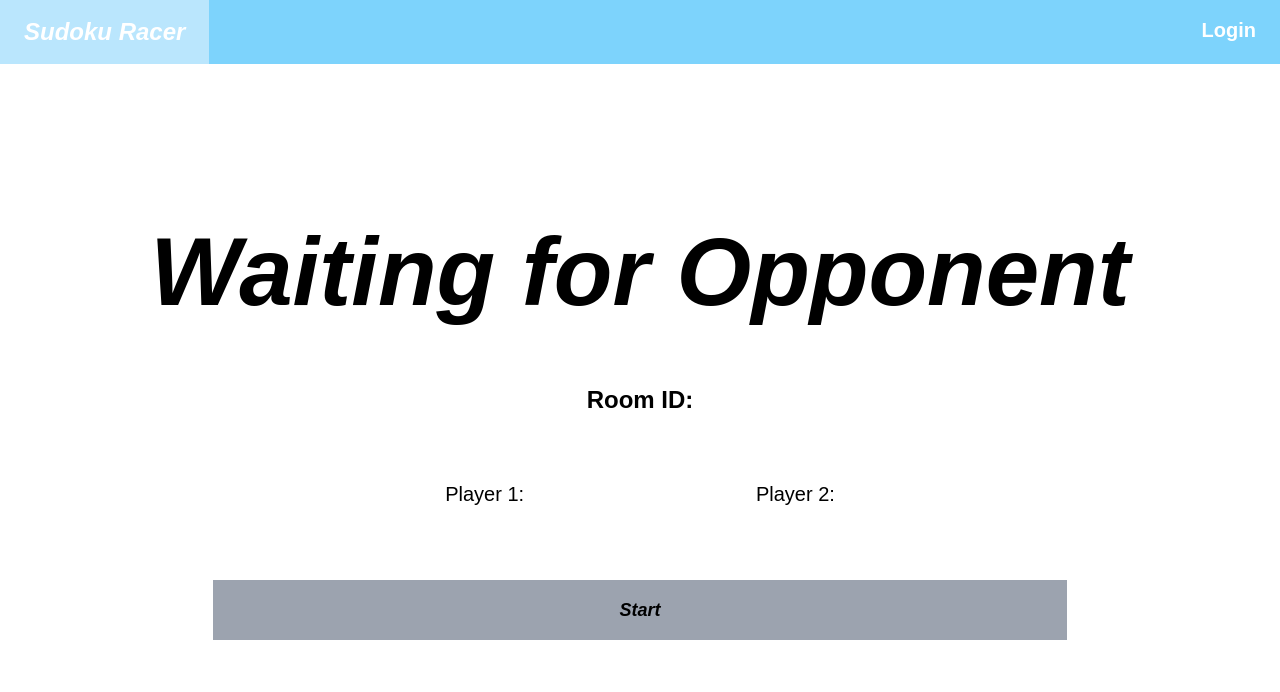
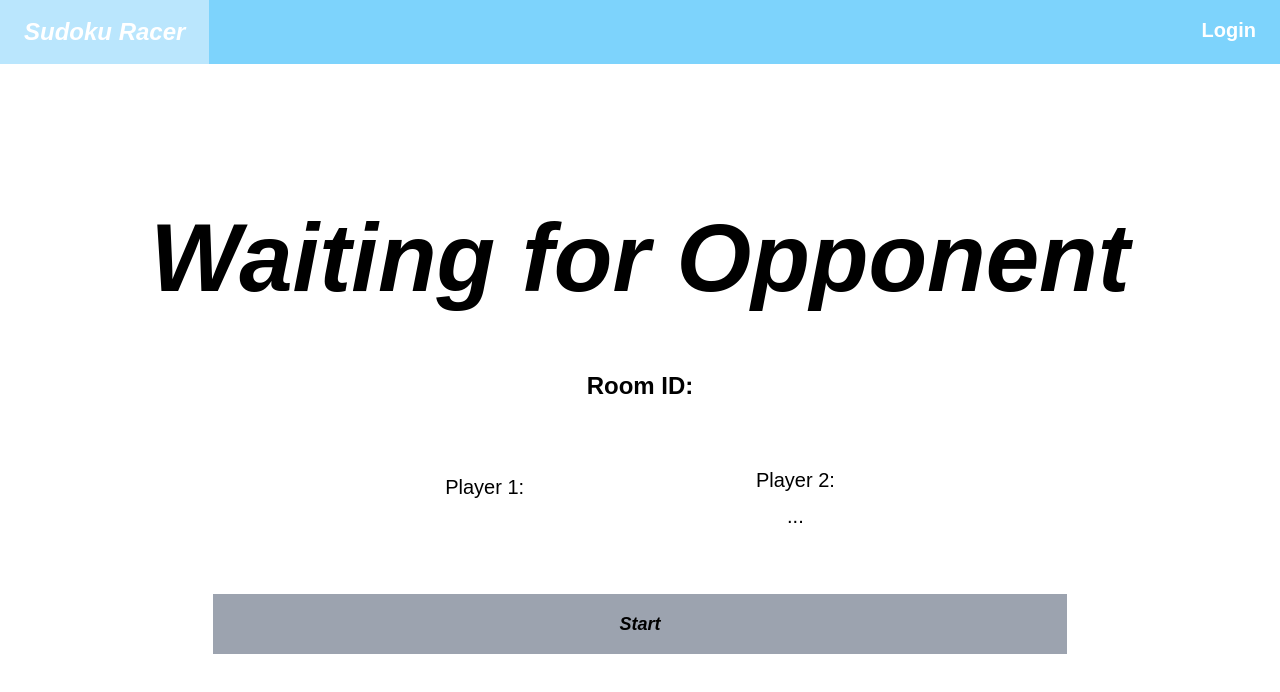
Before and after one commit to vmporuri/sudoku-racer, a React (Vite) app in the folder frontend/: page /waiting in a window 1280 px wide. Shown: the top 692 px of the page. Built offline with nearby package versions, Linux system fonts and the light colour scheme; no server answers.

Commit message:
Fixed the issue in waiting room, waiting room should be fully implemented nowgit add .

```diff
--- a/frontend/src/components/GameOption.jsx
+++ b/frontend/src/components/GameOption.jsx
@@ -21,7 +21,7 @@ const GameOption = ({type}) => {
 
   const joinGame = e => {
     e.preventDefault();
-    socket.emit('join-game', {matchID: roomIDInput, userName});
+    socket.emit('join-game', {matchID: roomIDInput, username: userName});
     navigate("/waiting");
   };
 
--- a/frontend/src/components/WaitingRoom.jsx
+++ b/frontend/src/components/WaitingRoom.jsx
@@ -9,30 +9,21 @@ import socket from "../socketConfig";
 const WaitingRoom = () => {
   const [ matchState, setMatchState ] = useState({_id: "", isOpen:false, players:[], solution:[], baseBoard:[]});
   const { userName, setUserName } = useContext(UsernameContext);
-  const [ opponentName, setOpponentName] = useState("");
+  const [ opponentName, setOpponentName] = useState("...");
+  // const [ matchStateChanged, setMatchStateChanged ] = useState(0);
 
   useEffect(()=>{
     socket.on('update-game', match=>{
       setMatchState(match);
+      if (match.players.length > 1) {
+        if (match.players[0].username == userName) {
+          setOpponentName(match.players[1].username);
+        } else {
+          setOpponentName(match.players[0].username);
+        }
+      }
     });
-    // if (matchState.players.length > 1) {
-    //   return ()=>{
-    //     socket.removeAllListeners();
-    //   }
-    // }
   }, []);
-
-  useEffect(()=>{
-    if (matchState.players.length > 1) {
-      if (matchState.players[0].username == userName) {
-        setOpponentName(matchState.players[1].username);
-      } else {
-        setOpponentName(matchState.players[0].username);
-      }
-    }
-  });
-
-  let roomID = matchState._id;
 
   return (
     <>
@@ -40,13 +31,13 @@ const WaitingRoom = () => {
         <h1 className="text-8xl italic font-bold text-center">
           Waiting for Opponent
         </h1>
-        <h2 className="text-2xl font-bold">Room ID: {roomID}</h2>
+        <h2 className="text-2xl font-bold">Room ID: {matchState._id}</h2>
         <div className="w-2/3 flex flex-col gap-8 md:flex-row md:gap-0 md:justify-evenly">
           <Combatant number={1} username={userName} />
           <Combatant number={2} username={opponentName} />
         </div>
         <div className="w-2/3 max-w-[900px]">
-          <Link to={`/game/${roomID}`}>
+          <Link to={`/game/${matchState._id}`}>
             <Button className="w-full">Start</Button>
           </Link>
         </div>
```
Also changed, not shown: 1 other file (tests, documents, lock files or other folders).
